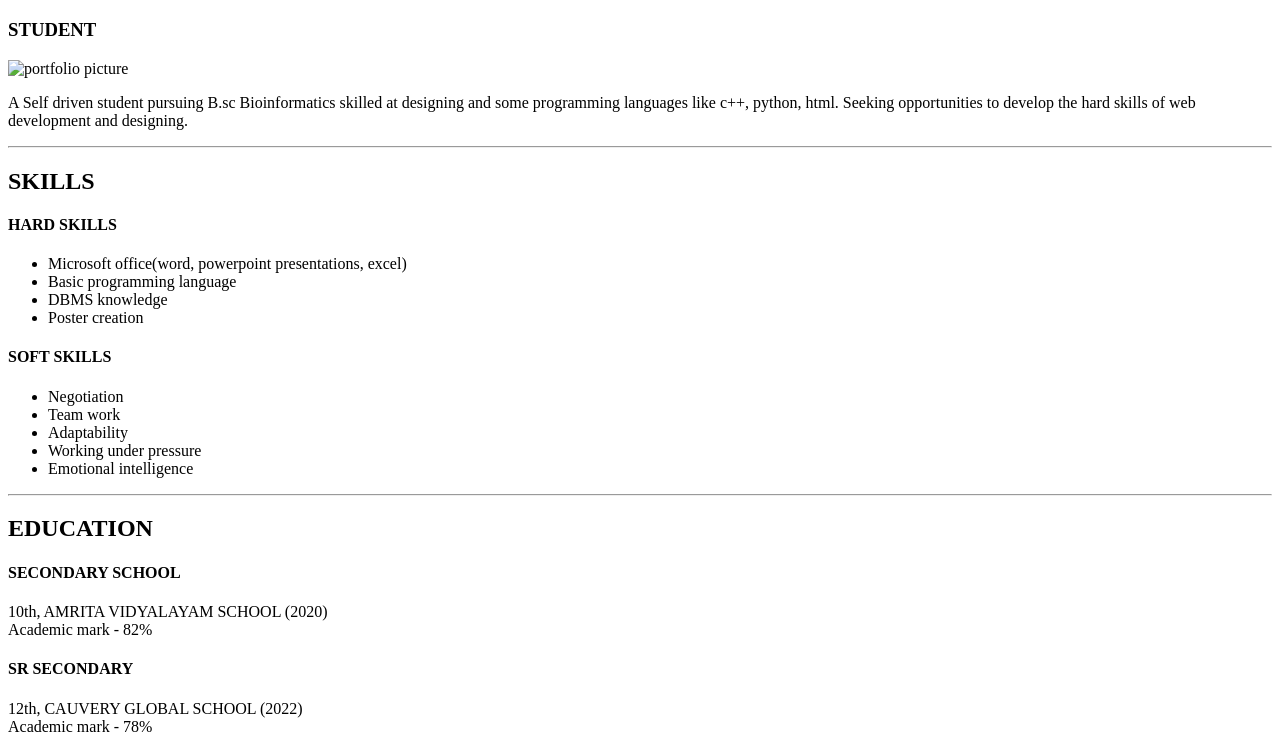
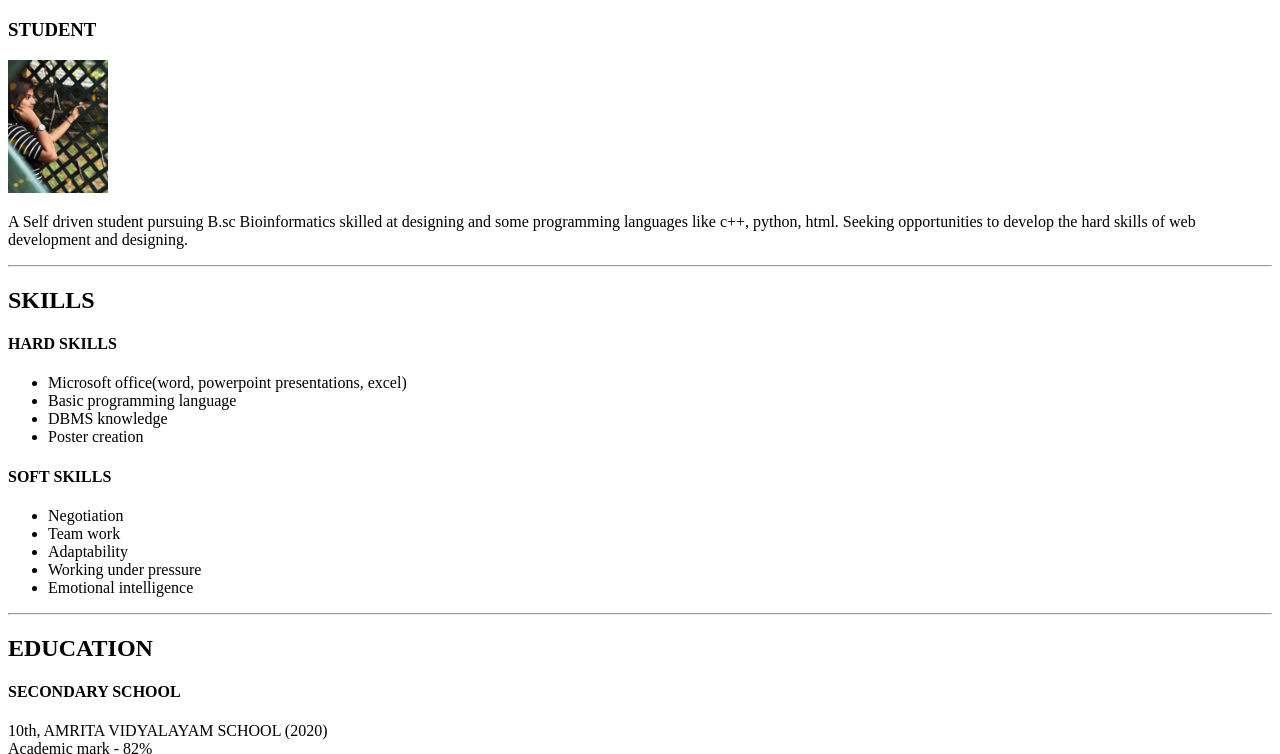
Before and after one commit to Mridula0823/html.resumee, a plain HTML site: page index.html in a window 1280 px wide. Shown: the part 61-815 px from the top of the page. Drawn offline with Linux system fonts and the light colour scheme.

Commit message:
Add files via upload

```diff
--- a/index.html
+++ b/index.html
@@ -6,7 +6,7 @@
 <body>
     <h1>JAYANI MRIDULA M</h1>
     <H3>STUDENT</H3>
-    <img src="IMAGES/RESUME.jpeg/"width=100 alt="portfolio picture"/>
+    <img src="RESUME.jpeg"width=100 alt="portfolio picture"/>
     <p>A Self driven student pursuing B.sc Bioinformatics skilled at
         designing and some programming languages like c++, python, html.
         Seeking opportunities to develop the hard skills of
```
